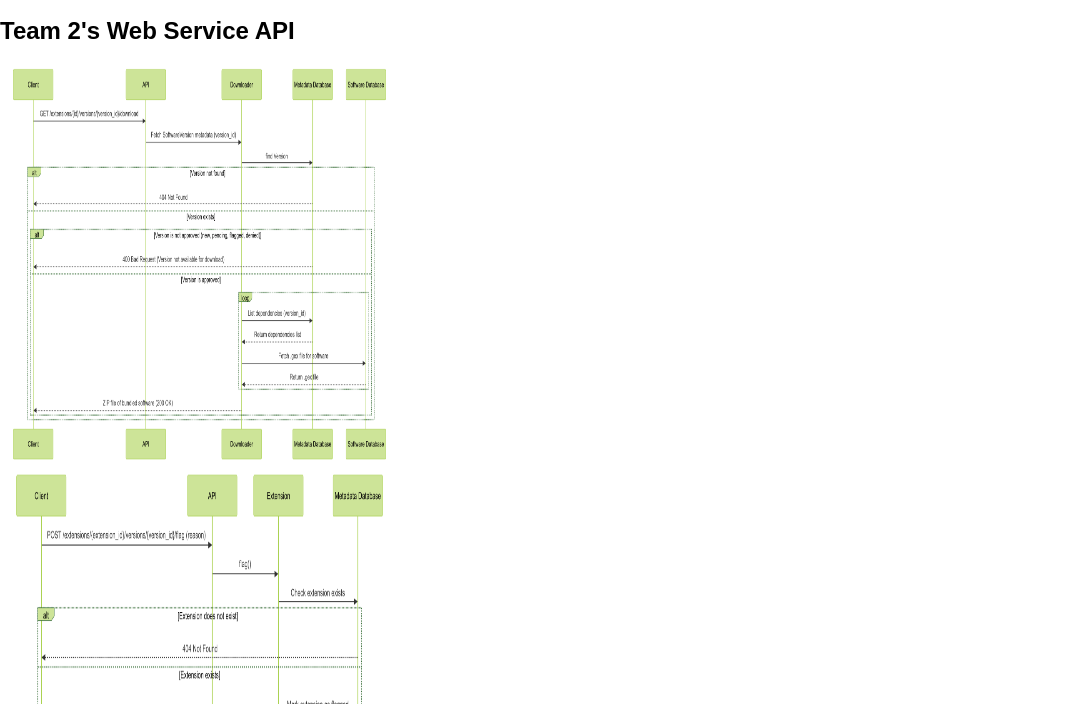
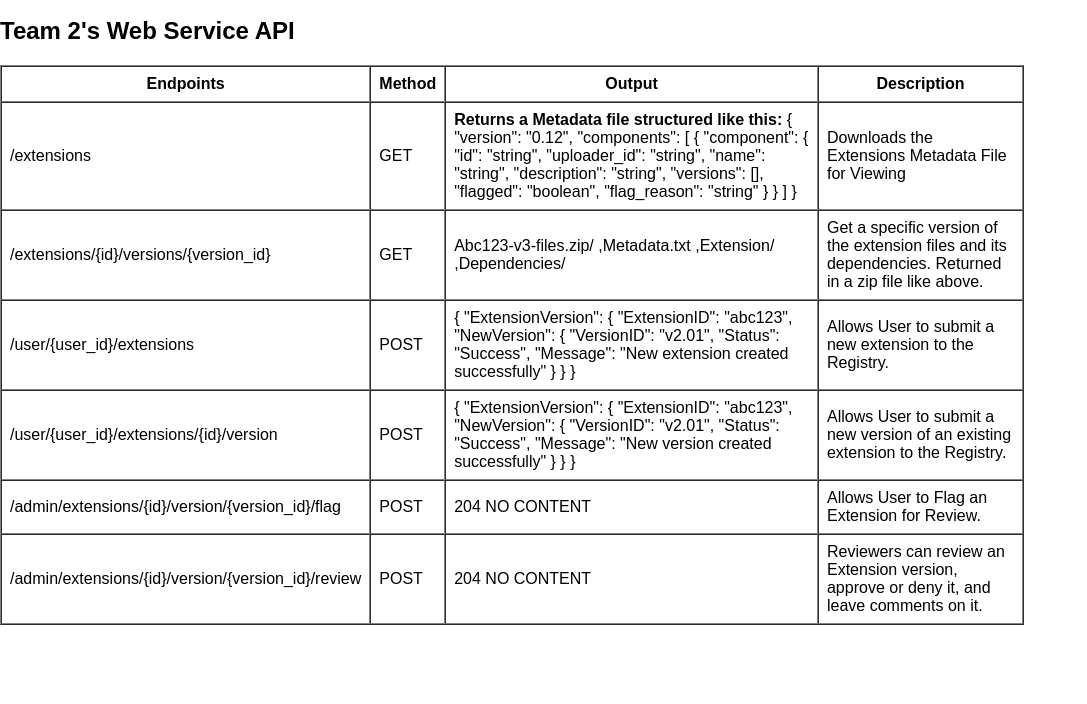
Before and after one commit to alexfang452/my-first-static-web-app, a website: page index.html in a window 1280 px wide. Shown: the part 248-952 px from the top of the page, without its empty margins (0-1087 px from the left). After the commit the page ends 873 px from the top, so only its background shows below. Drawn offline with Linux system fonts and the light colour scheme.

Commit message:
Big change

```diff
--- a/index.html
+++ b/index.html
@@ -6,6 +6,13 @@
   <meta name="viewport" content="width=device-width, initial-scale=1.0">
   <link rel="stylesheet" href="styles.css">
   <title>Alex's Vanilla JavaScript App</title>
+
+  <style>
+    table
+    {
+      width: 80%;
+    }
+  </style>
 </head>
 
 <body>
@@ -14,47 +21,104 @@
   </main>
   <h2>Team 2's Web Service API</h2>
 
-  <div class = "container">
-      <div class = "image">
-        <img src="/images/DownloadExtension.png"
-        width = "400px" height="400px"/>
-      </div>
-  </div>
+  <table border="1" cellspacing="0" cellpadding="8">
+    <thead>
+      <tr>
+        <th>Endpoints</th>
+        <th>Method</th>
+        <th>Output</th>
+        <th>Description</th>
+      </tr>
+    </thead>
+    <tbody>
+      <tr>
+        <td>/extensions</td>
+        <td>GET</td>
+        <td>
+          <strong>Returns a Metadata file structured like this:</strong>
+          {
+          "version": "0.12",
+          "components": [
+          {
+          "component": {
+          "id": "string",
+          "uploader_id": "string",
+          "name": "string",
+          "description": "string",
+          "versions": [],
+          "flagged": "boolean",
+          "flag_reason": "string"
+        }
+      }
+    ]
+  }
+        </td>
+        <td>Downloads the Extensions Metadata File for Viewing</td>
+      </tr>
+      <tr>
+        <td>/extensions/{id}/versions/{version_id}</td>
+        <td>GET</td>
+        <td>
+        Abc123-v3-files.zip/
+        ,Metadata.txt
+        ,Extension/
+        ,Dependencies/
+        </td>
+        <td>Get a specific version of the extension files and its dependencies. Returned in a zip file like above.</td>
+      </tr>
+      <tr>
+        <td>/user/{user_id}/extensions</td>
+        <td>POST</td>
+        <td>
+          {
+          "ExtensionVersion": {
+          "ExtensionID": "abc123",
+          "NewVersion": {
+          "VersionID": "v2.01",
+          "Status": "Success",
+          "Message": "New extension created successfully"
+        }
+      }
+    }
+        </td>
+        <td>Allows User to submit a new extension to the Registry.</td>
+      </tr>
 
-  <div class = "container">
-    <div class = "image">
-      <img src="images/FlagExtension.png"
-      width = "400px" height="400px"/>
-    </div>
-</div>
+      <!--Fifth Row-->
+      <tr>
+        <td>/user/{user_id}/extensions/{id}/version</td>
+        <td>POST</td>
+        <td>
+        {
+        "ExtensionVersion": {
+        "ExtensionID": "abc123",
+        "NewVersion": {
+        "VersionID": "v2.01",
+        "Status": "Success",
+        "Message": "New version created successfully"
+        }
+      }
+    }
+        </td>
+        <td>Allows User to submit a new version of an existing extension to the Registry.</td>
+      </tr>
 
-<div class = "container">
-  <div class = "image">
-    <img src="images/GetMasterfile.png"
-    width = "400px" height="400px"/>
-  </div>
-</div>
+      <!--Sixth Row-->
+      <tr>
+        <td>/admin/extensions/{id}/version/{version_id}/flag</td>
+        <td>POST</td>
+        <td>204 NO CONTENT</td>
+        <td>Allows User to Flag an Extension for Review.</td>
+      </tr>
 
-  <div class = "container">
-    <div class = "image">
-      <img src="images/ReviewExtension.png"
-      width = "400px" height="400px"/>
-    </div>
-</div>
-
-<div class = "container">
-  <div class = "image">
-    <img src="images/UploadExtension,UploadVersion.png"
-    width = "400px" height="400px"/>
-  </div>
-</div>
-
-  <div class = "container">
-    <div class = "image">
-      <img src="images/UploadExtension.png"
-      width = "400px" height="400px"/>
-    </div>
-  </div>
+      <!--Seventh Row-->
+      <tr>
+        <td>/admin/extensions/{id}/version/{version_id}/review</td>
+        <td>POST</td>
+        <td>204 NO CONTENT</td>
+        <td>Reviewers can review an Extension version, approve or deny it, and leave comments on it.</td>
+      </tr>
+    </tbody>
+  </table>
 </body>
-
 </html>
```
